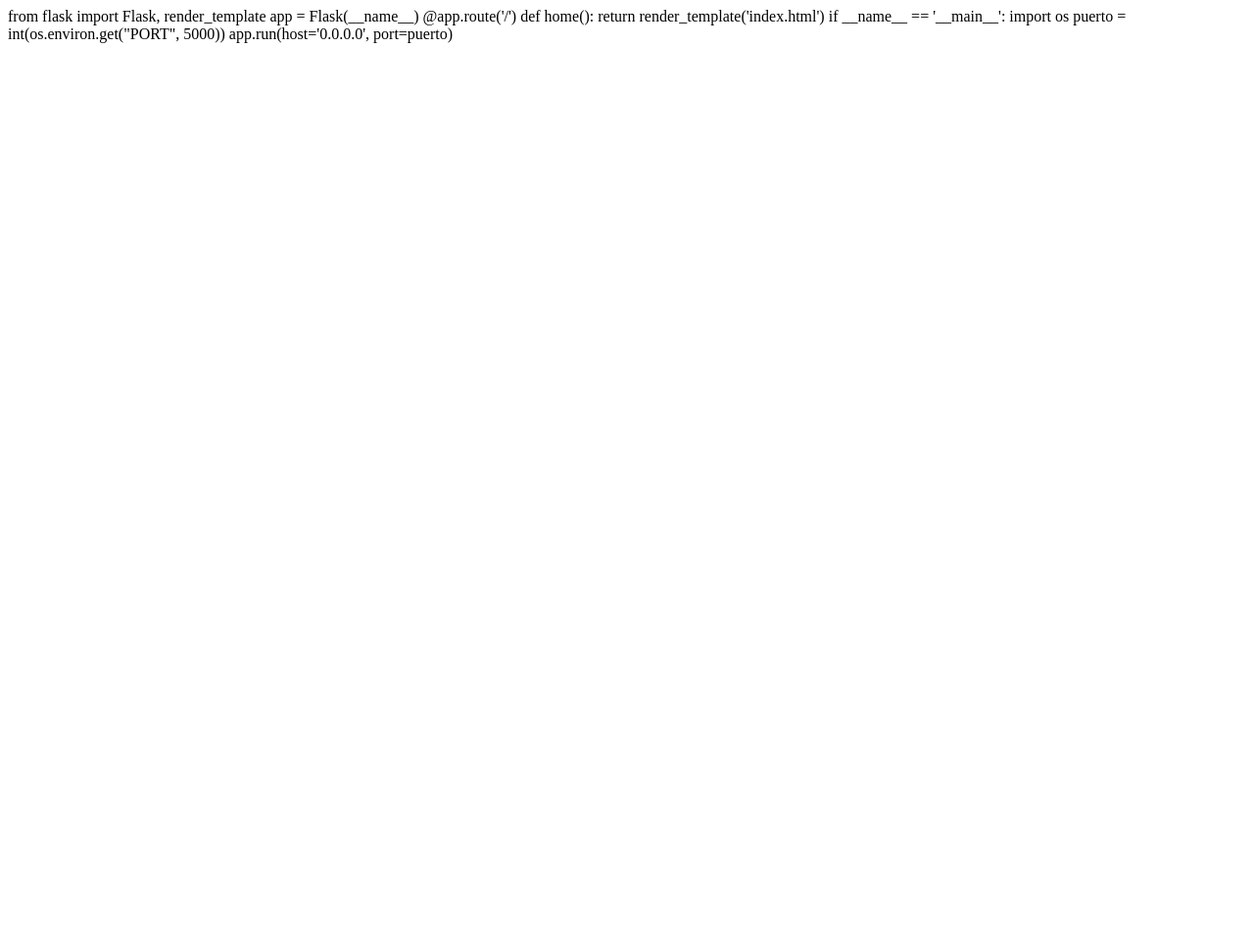
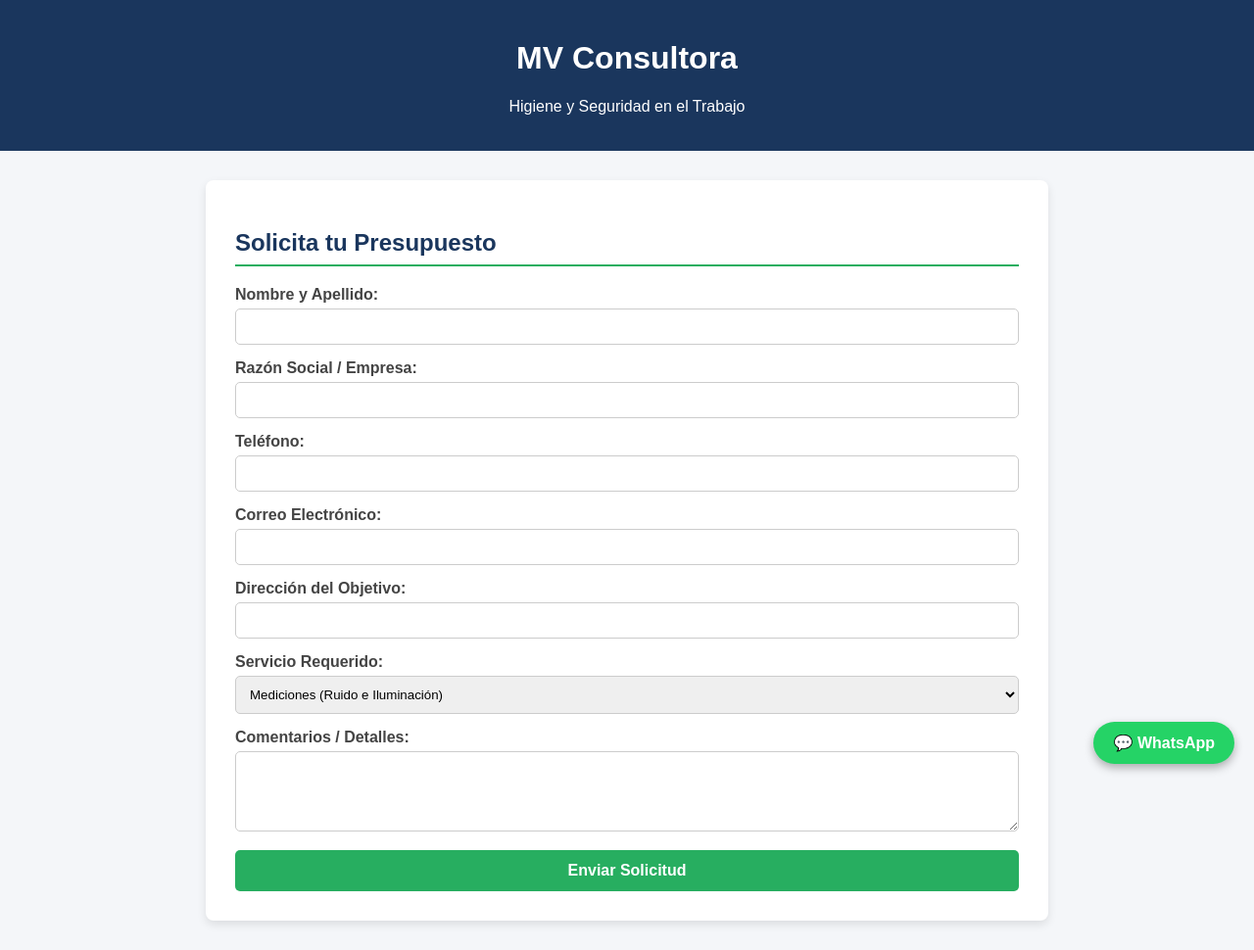
Before and after one commit to rubendarioveron-creator/mv-consultora, a Flask app: page / in a window 1280 px wide. Shown: the whole page at 98% size. Before the commit the page ends 44 px from the top, so only its background shows below. Run offline with Flask 3, Linux system fonts and the light colour scheme.

Commit message:
Update index.html

```diff
--- a/templates/index.html
+++ b/templates/index.html
@@ -1,12 +1,147 @@
-from flask import Flask, render_template
+<!DOCTYPE html>
+<html lang="es">
+<head>
+    <meta charset="UTF-8">
+    <meta name="viewport" content="width=device-width, initial-scale=1.0">
+    <title>MV Consultora - Higiene y Seguridad</title>
+    <style>
+        body {
+            font-family: Arial, sans-serif;
+            margin: 0;
+            padding: 0;
+            background-color: #f4f6f9;
+            color: #333;
+        }
+        header {
+            background-color: #1a365d;
+            color: white;
+            padding: 20px;
+            text-align: center;
+        }
+        .container {
+            max-width: 800px;
+            margin: 30px auto;
+            background: white;
+            padding: 30px;
+            border-radius: 8px;
+            box-shadow: 0 4px 10px rgba(0,0,0,0.1);
+        }
+        h2 {
+            color: #1a365d;
+            border-bottom: 2px solid #27ae60;
+            padding-bottom: 8px;
+        }
+        .form-group {
+            margin-bottom: 15px;
+        }
+        label {
+            display: block;
+            margin-bottom: 5px;
+            font-weight: bold;
+            color: #444;
+        }
+        input, select, textarea {
+            width: 100%;
+            padding: 10px;
+            border: 1px solid #ccc;
+            border-radius: 5px;
+            box-sizing: border-box;
+        }
+        button {
+            background-color: #27ae60;
+            color: white;
+            padding: 12px 20px;
+            border: none;
+            border-radius: 5px;
+            font-size: 1rem;
+            font-weight: bold;
+            cursor: pointer;
+            width: 100%;
+        }
+        button:hover {
+            background-color: #219653;
+        }
+        /* Estilo para el botón flotante de WhatsApp */
+        .whatsapp-float {
+            position: fixed;
+            bottom: 20px;
+            right: 20px;
+            background-color: #25d366;
+            color: white;
+            padding: 12px 20px;
+            border-radius: 50px;
+            text-decoration: none;
+            font-weight: bold;
+            box-shadow: 0 4px 10px rgba(0,0,0,0.3);
+            z-index: 1000;
+            display: flex;
+            align-items: center;
+            gap: 8px;
+        }
+        .whatsapp-float:hover {
+            background-color: #20ba5a;
+        }
+    </style>
+</head>
+<body>
 
-app = Flask(__name__)
+    <header>
+        <h1>MV Consultora</h1>
+        <p>Higiene y Seguridad en el Trabajo</p>
+    </header>
 
-@app.route('/')
-def home():
-    return render_template('index.html')
+    <div class="container">
+        <h2>Solicita tu Presupuesto</h2>
+        <form action="/solicitar_presupuesto" method="POST">
+            <div class="form-group">
+                <label for="nombre">Nombre y Apellido:</label>
+                <input type="text" id="nombre" name="nombre" required>
+            </div>
 
-if __name__ == '__main__':
-    import os
-    puerto = int(os.environ.get("PORT", 5000))
-    app.run(host='0.0.0.0', port=puerto)
+            <div class="form-group">
+                <label for="razon_social">Razón Social / Empresa:</label>
+                <input type="text" id="razon_social" name="razon_social">
+            </div>
+
+            <div class="form-group">
+                <label for="telefono">Teléfono:</label>
+                <input type="tel" id="telefono" name="telefono" required>
+            </div>
+
+            <div class="form-group">
+                <label for="email">Correo Electrónico:</label>
+                <input type="email" id="email" name="email" required>
+            </div>
+
+            <div class="form-group">
+                <label for="direccion">Dirección del Objetivo:</label>
+                <input type="text" id="direccion" name="direccion">
+            </div>
+
+            <div class="form-group">
+                <label for="servicio">Servicio Requerido:</label>
+                <select id="servicio" name="servicio">
+                    <option value="Mediciones (Ruido e Iluminación)">Mediciones (Ruido e Iluminación)</option>
+                    <option value="Programa de Seguridad">Programa de Seguridad</option>
+                    <option value="Legajo Técnico">Legajo Técnico</option>
+                    <option value="Capacitaciones">Capacitaciones</option>
+                    <option value="Otro">Otro</option>
+                </select>
+            </div>
+
+            <div class="form-group">
+                <label for="comentarios">Comentarios / Detalles:</label>
+                <textarea id="comentarios" name="comentarios" rows="4"></textarea>
+            </div>
+
+            <button type="submit">Enviar Solicitud</button>
+        </form>
+    </div>
+
+    <!-- Botón flotante de WhatsApp -->
+    <a href="https://wa.me/5491100000000?text=Hola%20Ruben,%20necesito%20consultar%20por%20un%20presupuesto" class="whatsapp-float" target="_blank">
+        💬 WhatsApp
+    </a>
+
+</body>
+</html>
```
